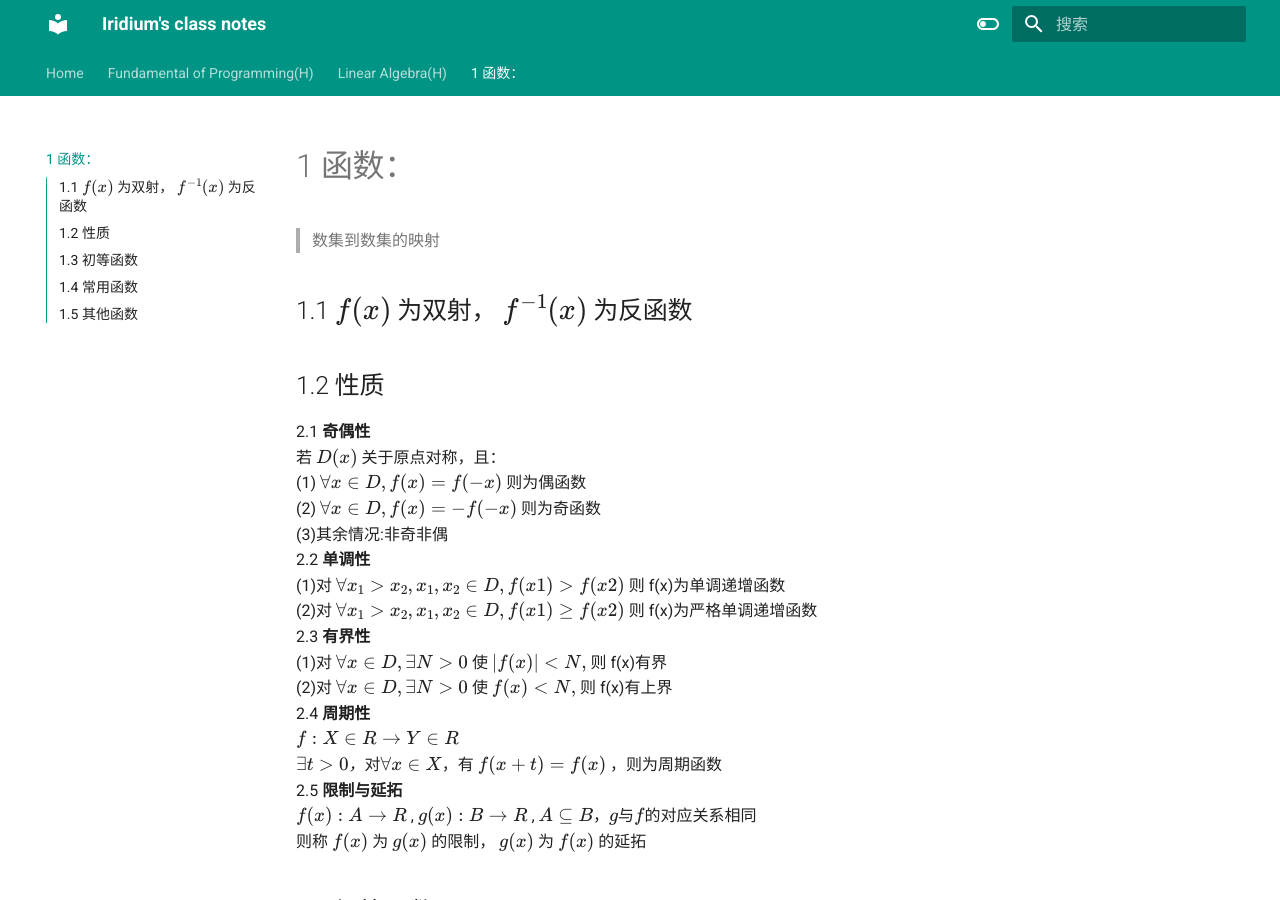
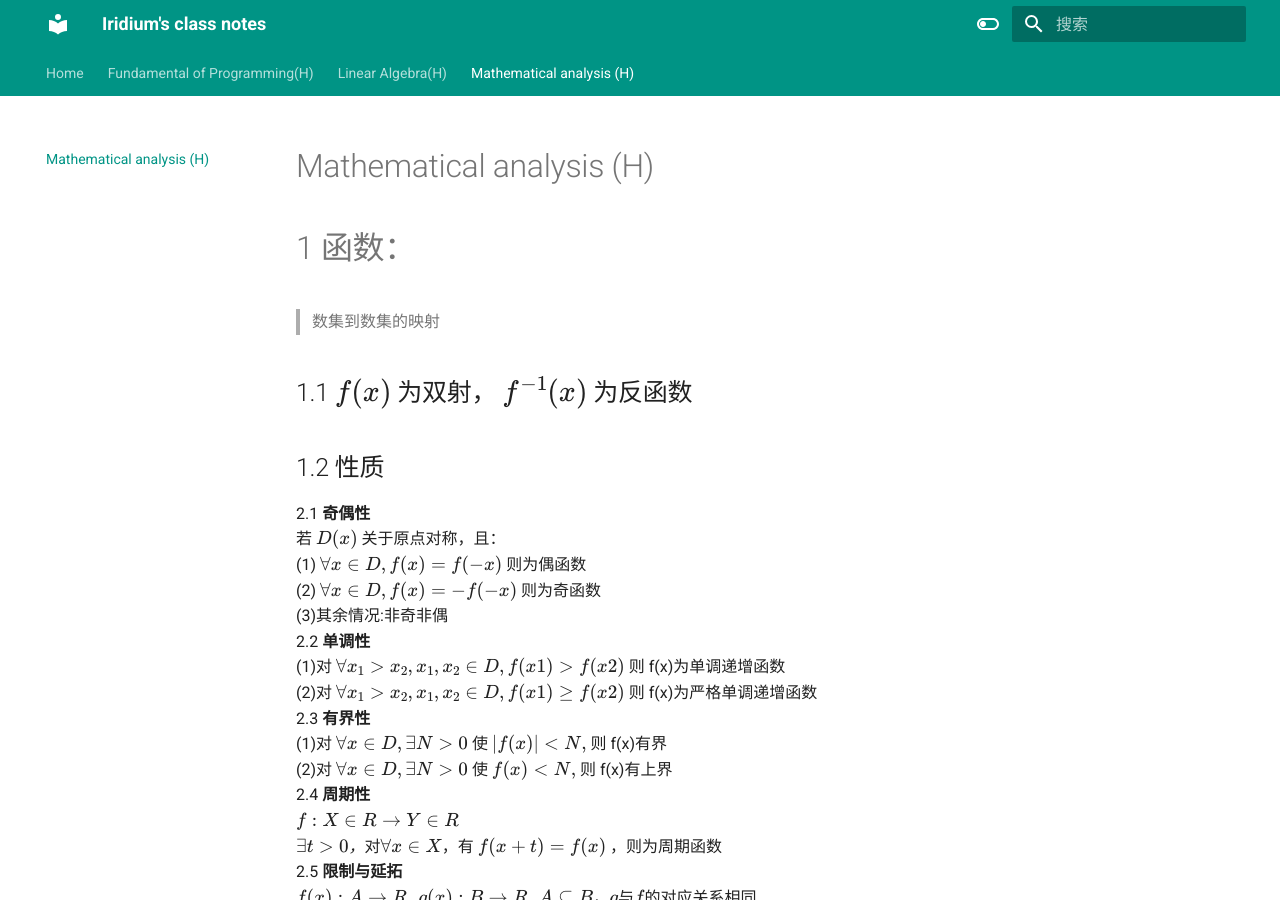
Before and after one commit to itray25/notes-web, an MkDocs documentation site: the page built from docs/Mathematical analysis (H).md, in a window 1280 px wide and 900 px high. Built offline with MkDocs 1.6.1 and Material for MkDocs 9.7.7, drawn with Linux system fonts in a browser that asks for light colours.

Commit message:
upd format

```diff
--- a/docs/Mathematical analysis (H).md
+++ b/docs/Mathematical analysis (H).md
@@ -1,3 +1,5 @@
+# Mathematical analysis (H)
+
 # 1 函数：
 
 > 数集到数集的映射
```
